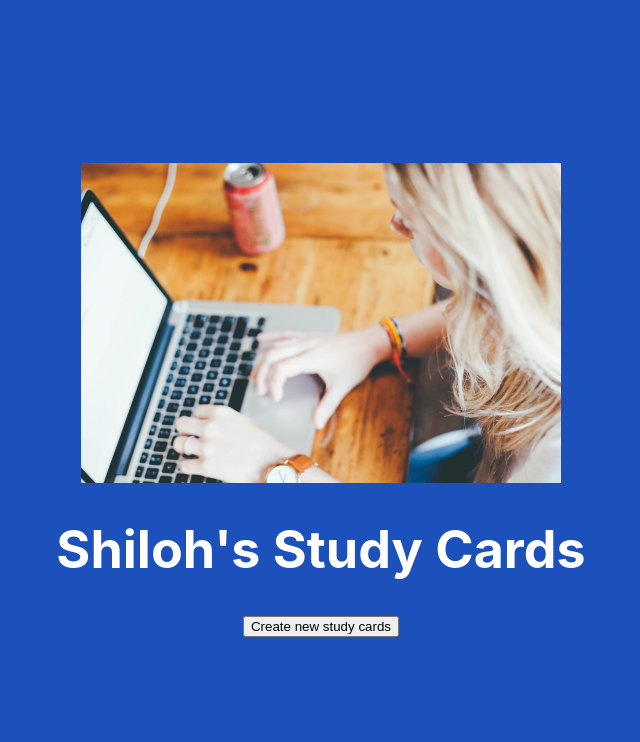
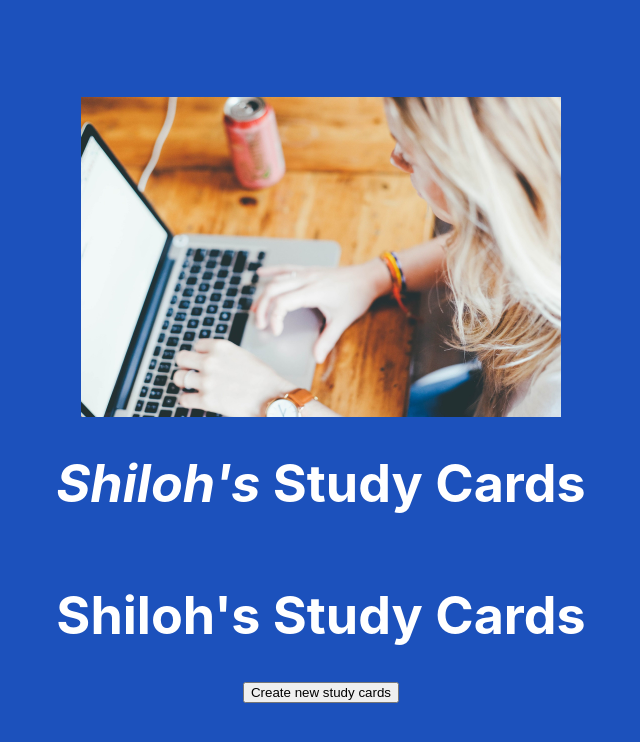
Before and after one commit to EvaGraceSmith/studyCards, a React (Create React App) app: page / in a window 1280 px wide. Shown: the top 742 px of the page, without its empty margins (319-959 px from the left). Built offline with nearby package versions, Linux system fonts and the light colour scheme.

Commit message:
my first hook

```diff
--- a/src/App.js
+++ b/src/App.js
@@ -1,5 +1,10 @@
 import study from './img/study.jpg';
 import './App.css';
+
+
+const Title = (props) => {
+  return <h1> <i>{props.name}'s </i>Study Cards</h1>
+}
 
 function App() {
   const name= 'Shiloh'
@@ -7,7 +12,7 @@ function App() {
     <div className="App">
       <header className="App-header">
       <img src={study} className="study" alt="logo" />
-
+<Title name='Shiloh'/>
         <h1>
           {name}'s Study Cards
         </h1>
```
